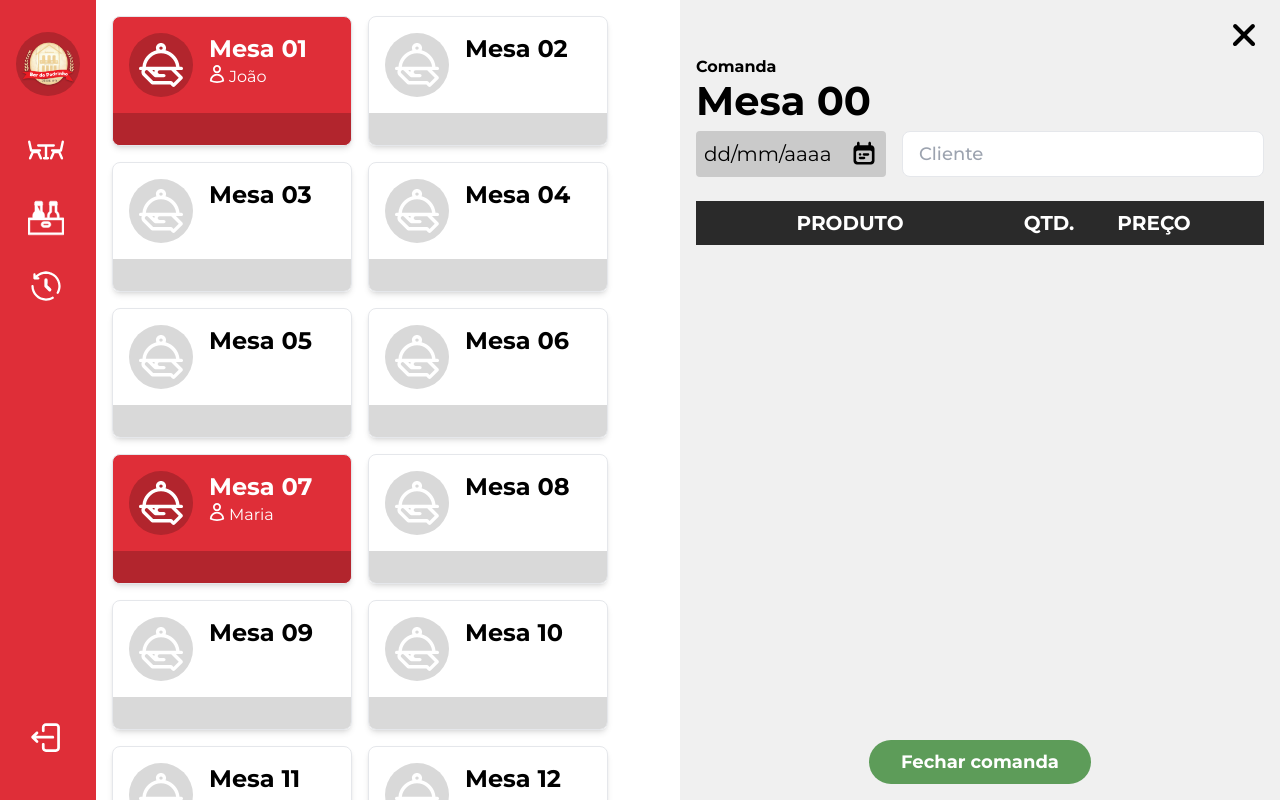
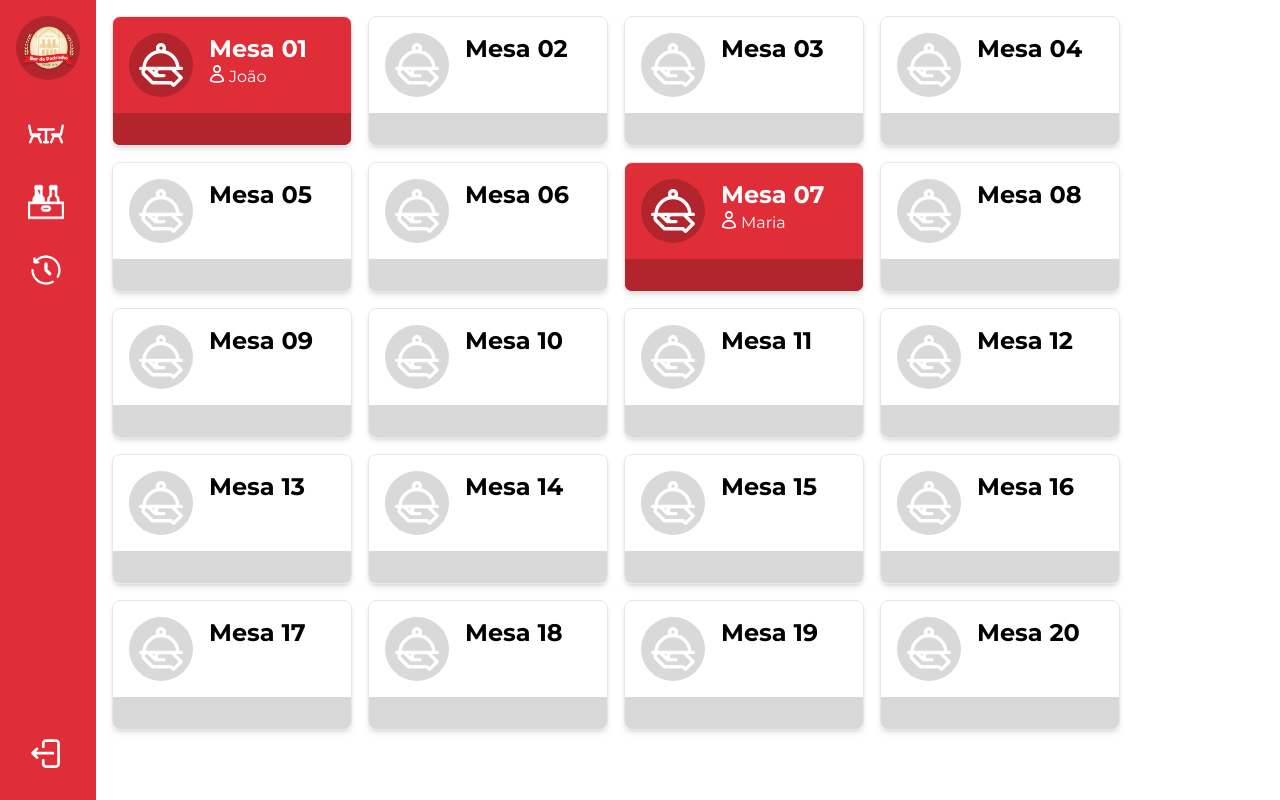
Before and after one commit to pedrolgois/comandas, a Next.js app: page / in a window 1280 px wide. Before the commit this address had no page. Shown: the top 800 px of the page. Built offline with nearby package versions, Linux system fonts and the light colour scheme.

Commit message:
feat: modal para tela de comandas

```diff
--- a/src/app/(dashboard)/page.tsx
+++ b/src/app/(dashboard)/page.tsx
@@ -36,6 +36,7 @@ export default function ComandasPage() {
         })}
       </div>
       <CommandDetails
+        closeCommandDetails={() => setSelectedTable(0)}
         selectedTable={selectedTable}
         command={selectedCommandData}
       />
--- a/src/components/CommandDetails.tsx
+++ b/src/components/CommandDetails.tsx
@@ -11,18 +11,34 @@ import { CalendarIcon, CloseIcon, TrashIcon } from "../../public/icons";
 
 interface CommandDetailsProps {
   selectedTable: number;
+  closeCommandDetails: () => void;
   command?: Command;
 }
 
 export function CommandDetails({
   command,
   selectedTable,
+  closeCommandDetails,
 }: CommandDetailsProps) {
   const [clientName, setClientName] = useState(command?.client || "");
 
   return (
-    <div className="bg-system-grey1 -m-4 p-4 h-screen w-[600px] min-w-[600px] flex flex-col">
-      <button className="ml-auto block hover:bg-system-grey2 p-2 rounded">
+    <>
+      <div
+        className={`bg-black fixed left-0 right-0 top-0 bottom-0 ${
+          selectedTable == 0 ? "opacity-0 pointer-events-none" : "opacity-30"
+        }`}
+        onClick={closeCommandDetails}
+      />
+      <div
+        className={`bg-system-grey1 p-4 h-screen w-[600px] min-w-[600px] flex flex-col fixed right-0 top-0 bottom-0 ${
+          selectedTable == 0 ? "translate-x-full" : "translate-x-0"
+        } transition-transform duration-300`}
+      >
+        <button
+          onClick={closeCommandDetails}
+          className="ml-auto block hover:bg-system-grey2 p-2 rounded"
+        >
           <CloseIcon />
         </button>
         <span className="text-md font-bold -mb-2 text-black">Comanda</span>
@@ -81,5 +97,6 @@ export function CommandDetails({
           <Button>Fechar comanda</Button>
         </div>
       </div>
+    </>
   );
 }
--- a/src/components/SidebarNav.tsx
+++ b/src/components/SidebarNav.tsx
@@ -44,7 +44,7 @@ export function SidebarNav() {
         }`}
       ></div>
       <nav
-        className={`bg-system-red px-4 py-8 h-screen fixed flex flex-col transition-all duration-300 ${
+        className={`bg-system-red p-4 h-screen fixed flex flex-col transition-all duration-300 ${
           isOpen ? "w-[320px]" : "w-[96px]"
         }`}
       >
--- a/src/context/AuthProvider.tsx
+++ b/src/context/AuthProvider.tsx
@@ -1,10 +1,10 @@
 "use client";
 
-import { createContext, useEffect, useState } from "react";
+import { createContext, useState } from "react";
 
 // Types
 import { User } from "@/models/user";
-import { useRouter } from "next/navigation";
+// import { useRouter } from "next/navigation";
 
 type AuthContextType = {
   user: User | null;
@@ -17,12 +17,12 @@ const AuthContext = createContext<AuthContextType>({
 });
 
 export function AuthProvider({ children }: { children: React.ReactNode }) {
-  const router = useRouter();
+  // const router = useRouter();
   const [user, setUser] = useState<User | null>(null);
 
-  useEffect(() => {
-    router.push("/login");
-  }, []);
+  // useEffect(() => {
+  //   router.push("/login");
+  // }, []);
 
   return (
     <AuthContext.Provider value={{ user, setUser }}>
```
Lines whose indentation alone changed are shown as unchanged.
